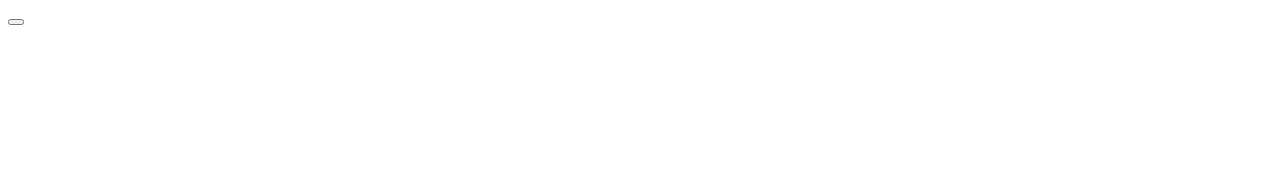
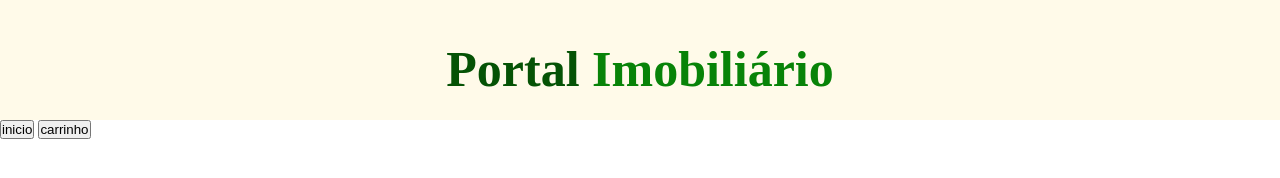
Before and after one commit to Davi-Henrique-marques/test, a plain HTML site: page learnig/index.html in a window 1280 px wide. Drawn offline with Linux system fonts and the light colour scheme.

Commit message:
modificação no header

```diff
--- a/learnig/index.css
+++ b/learnig/index.css
@@ -1,5 +1,26 @@
-#mybutao {
-    background-color: black;
-    width: 10px;
-    height: 5px;
+*{
+       margin: 0;
+   padding: 0;
+   box-sizing: border-box;
 }
+
+.highlight {
+    color: rgb(5, 82, 5);
+    font-weight: bold;
+}
+
+.highlight1 {
+    color: rgb(8, 131, 8);
+    font-weight: bold;
+}
+
+header {
+    background-color: rgb(255, 250, 233);
+    height: 120px;
+}
+
+h1 {
+    text-align: center;
+    transform: translateY(40px);
+    font-size: 50px;
+}
--- a/learnig/index.html
+++ b/learnig/index.html
@@ -3,11 +3,20 @@
 <head>
     <meta charset="UTF-8">
     <meta name="viewport" content="width=device-width, initial-scale=1.0">
-    <title>Meu Site</title>
-    <style src="./index.css"></style>
+    <title>portal imobiliários</title>
+    <link rel="stylesheet" href="./index.css">
 </head>
 <body>
-    <button id="mybutao"></button>
+<header id="header">
+   <h1>
+    <span class="highlight">Portal</span>
+    <span class="highlight1">Imobiliário</span>
+   </h1>
+</header>
+<aside id="aside">
+    <button>inicio</button>
+    <button>carrinho</button>
+</aside>
 </body>
 <script src="./index.js"></script>
 </html>
```
